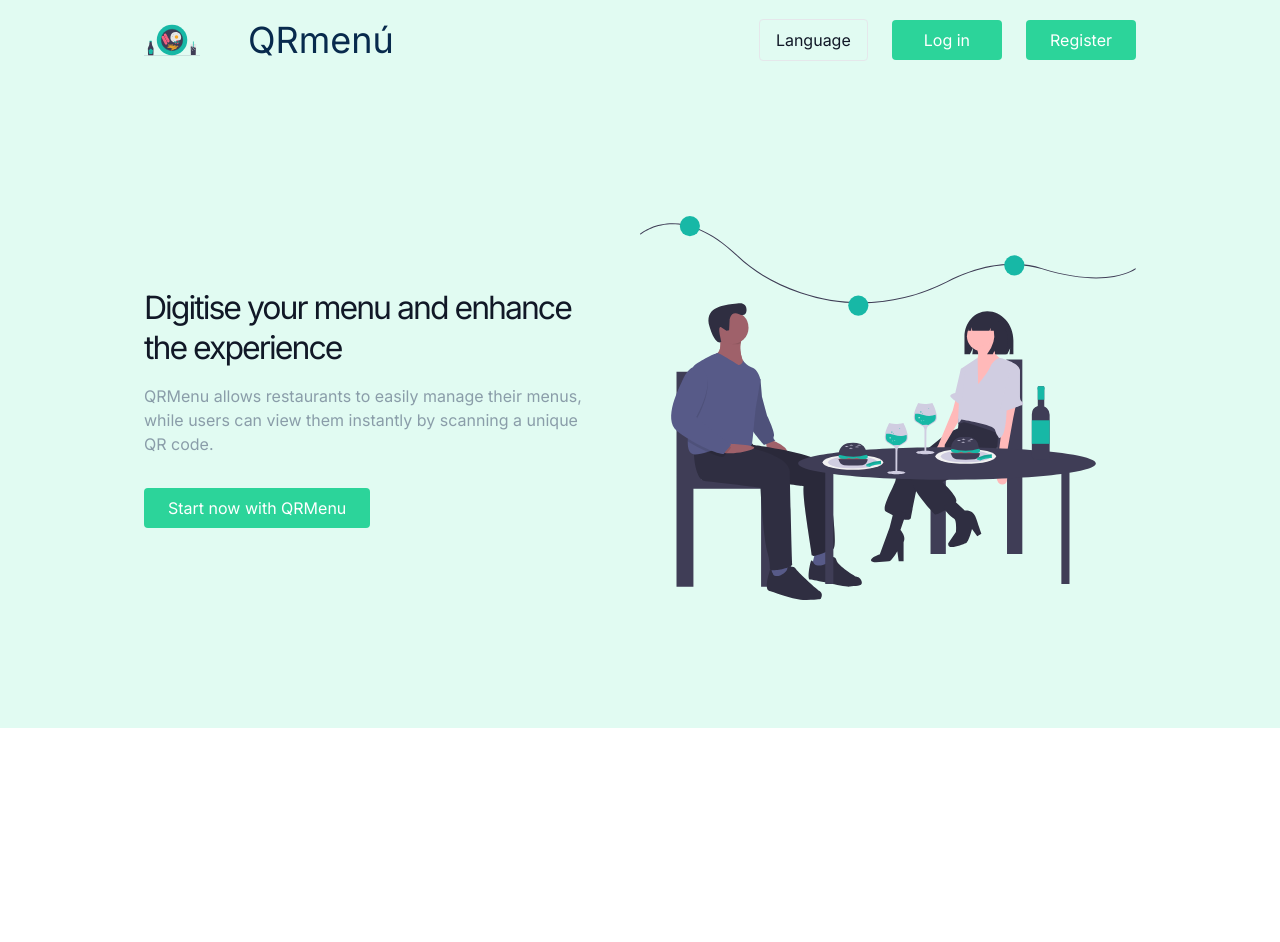
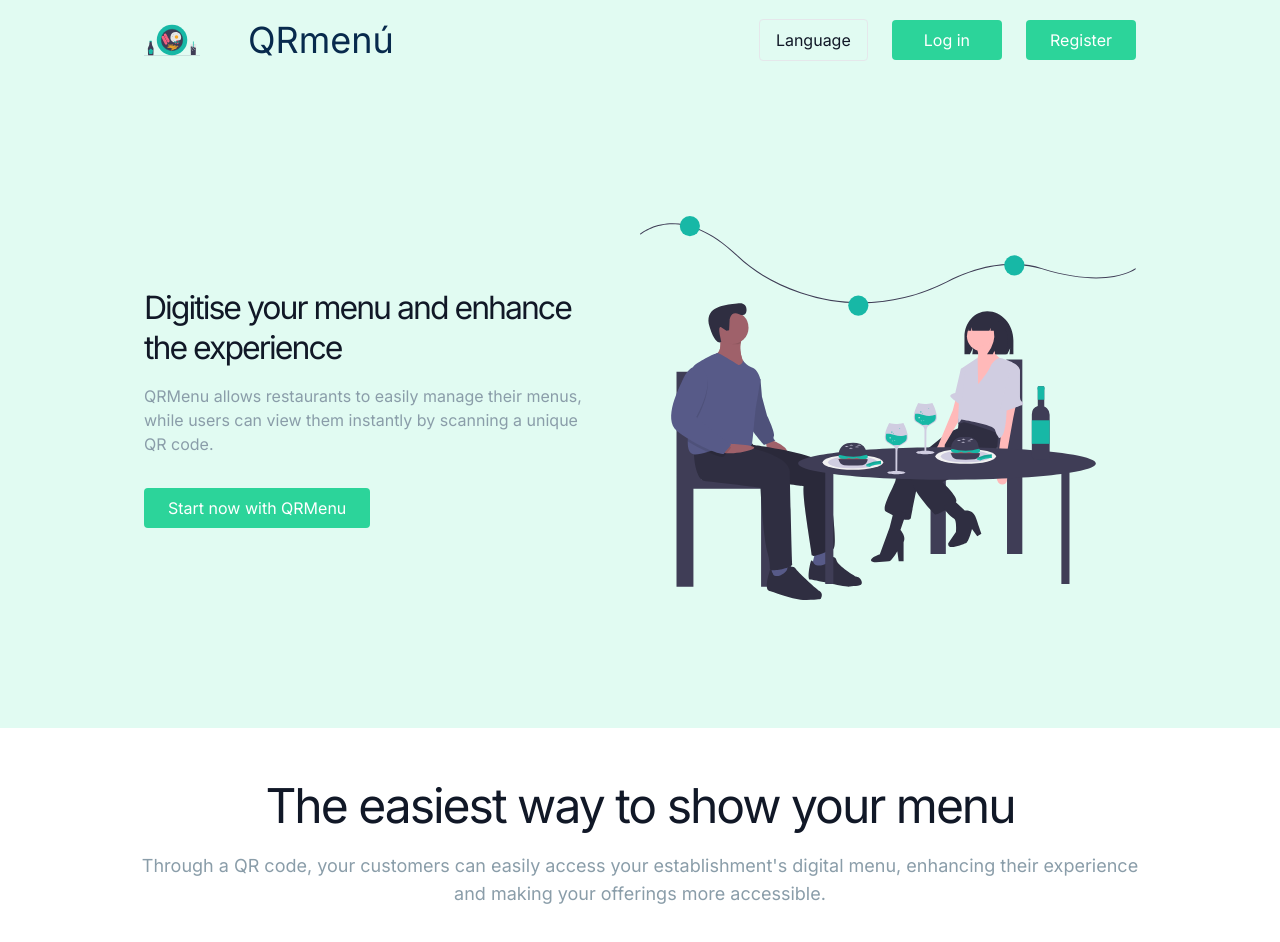
Before and after one commit to jfernandezcl/QRmenu, a React (Vite) app in the folder frontend/: page / in a window 1280 px wide. Shown: the top 942 px of the page. Before the commit the page ends 800 px from the top, so only its background shows below. Built offline with nearby package versions, Linux system fonts and the light colour scheme.

Commit message:
feat: add the InfoSection component with translations and update the language files

```diff
--- a/frontend/src/App.tsx
+++ b/frontend/src/App.tsx
@@ -1,5 +1,6 @@
 import Header from "./components/Header.tsx";
 import IntroSection from "./components/IntroSection.tsx";
+import InfoSection from "./components/InfoSection.tsx";
 
 function App() {
   return (
@@ -8,14 +9,12 @@ function App() {
         <Header />
         <IntroSection />
       </div>
+
+      <div>
+        <InfoSection />
+      </div>
     </>
   );
 }
 
 export default App;
-
-/*
-
-className="w-full bg-background"
-
-*/
--- /dev/null
+++ b/frontend/src/components/InfoSection.tsx
@@ -0,0 +1,16 @@
+import { useTranslation } from "react-i18next";
+
+export default function InfoSection() {
+  const { t } = useTranslation();
+
+  return (
+    <div className="max-w-5xl mx-auto flex flex-col items-center text-center py-12">
+      <h1 className="text-[3em] leading-tight tracking-[-2px]">
+        {t("homepage_title_two")}
+      </h1>
+      <h2 className="mt-4 text-lg text-textSecondary">
+        {t("homepage_description_two")}
+      </h2>
+    </div>
+  );
+}
--- a/frontend/src/i18n/locales/en.json
+++ b/frontend/src/i18n/locales/en.json
@@ -3,6 +3,8 @@
     "app_name": "QRmenú",
     "homepage_title": "Digitise your menu and enhance the experience",
     "homepage_description": "QRMenu allows restaurants to easily manage their menus, while users can view them instantly by scanning a unique QR code.",
+    "homepage_title_two": "The easiest way to show your menu",
+    "homepage_description_two": "Through a QR code, your customers can easily access your establishment's digital menu, enhancing their experience and making your offerings more accessible.",
     "buttons": {
       "login": "Log in",
       "register": "Register",
--- a/frontend/src/i18n/locales/es.json
+++ b/frontend/src/i18n/locales/es.json
@@ -3,6 +3,8 @@
     "app_name": "QRmenú",
     "homepage_title": "Digitaliza tu carta y mejora la experiencia",
     "homepage_description": "QRMenu permite a los restaurantes gestionar su menú de manera sencilla, mientras que los usuarios pueden verlo al instante escaneando un código QR único.",
+    "homepage_title_two": "La forma más sencilla de mostrar tu carta",
+    "homepage_description_two": "A través de un código QR, tus clientes acceden fácilmente a la carta digital de tu establecimiento, mejorando su experiencia y facilitando el acceso a tu oferta gastronómica.",
     "buttons": {
       "login": "Iniciar sesión",
       "register": "Registrarte",
```
